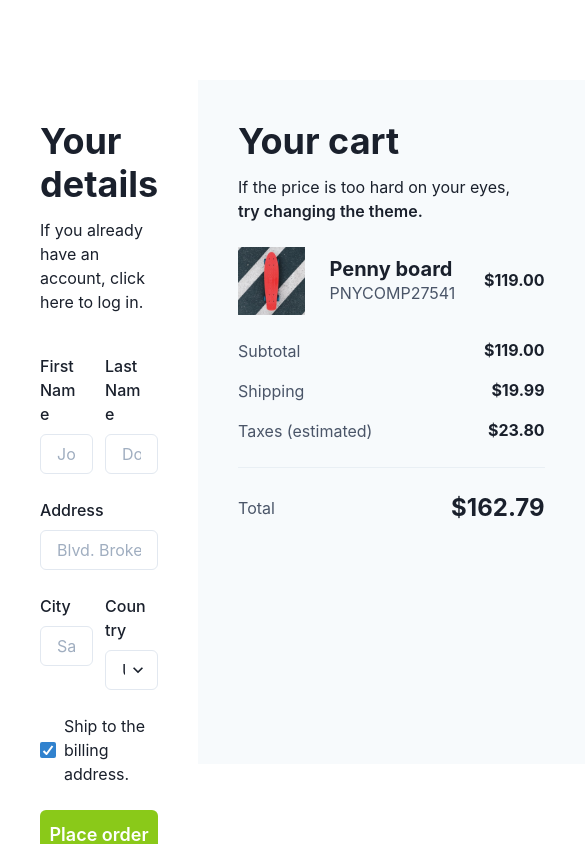
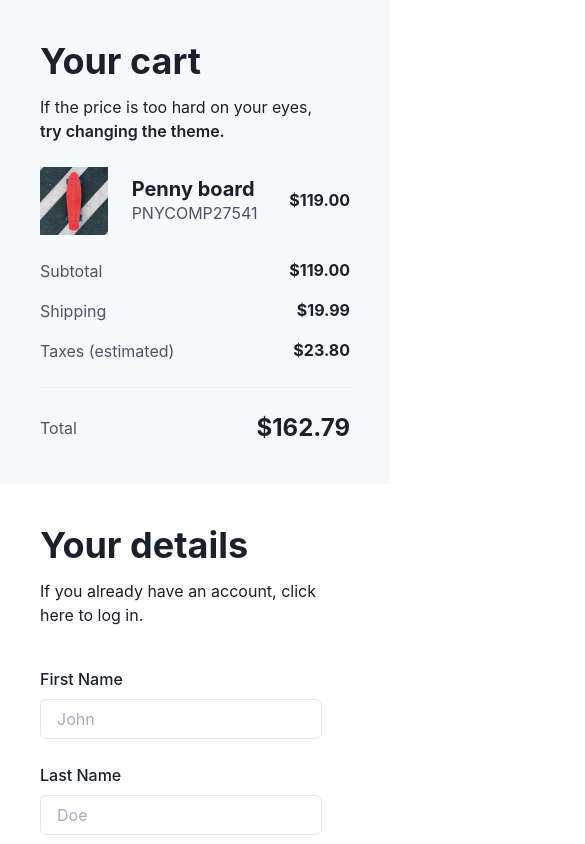
Before and after one commit to babugia/chakra-ui-getting-started, a Next.js app: page / in a window 390 px wide. Shown: the top 844 px of the page, 585 px wide, since content can reach past the window. Built offline with nearby package versions, Linux system fonts and the light colour scheme.

Commit message:
feat: responsive design

```diff
--- a/pages/index.tsx
+++ b/pages/index.tsx
@@ -2,9 +2,19 @@
 import { Cart, Details } from './src/sections';
 
 const IndexPage = () => {
+  // The array syntax map through default theme / breakpoints
+
+  // there are 3 ways to achieve responsive design in chakra ui,
+  // 1- Array syntax
+  // 2- Object syntax
+  // 3- useBreakpointValue hook
   return (
   <Container maxW="container.xl" padding={0}>
-    <Flex h="100vh" py={20}>
+    <Flex
+      h={{base: 'auto', md: '100vh'}}
+      py={[0, 10, 20]}
+      direction={{base: 'column-reverse', md: 'row'}}
+    >
       <Details />
       <Cart />
     </Flex>
--- a/pages/src/sections/details.tsx
+++ b/pages/src/sections/details.tsx
@@ -1,6 +1,8 @@
-import { FormControl, FormLabel, Input, VStack, Heading, Text, SimpleGrid, GridItem, Select, Checkbox, Button } from '@chakra-ui/react';
+import { FormControl, FormLabel, Input, VStack, Heading, Text, SimpleGrid, GridItem, Select, Checkbox, Button, useBreakpointValue } from '@chakra-ui/react';
 
 const Details = () => {
+  const colSpan = useBreakpointValue({ base: 2, md: 1 });
+
 
   // if you want px, divide by 4, e.g: 12 px spacing, so spacing will be 3.
   // TODO finalize layout - https://www.figma.com/file/vOcnzw9yT05grSCD1ji7ax/egghead.io---Introduction-to-Chakra-UI?node-id=802%3A9205
@@ -12,31 +14,31 @@
       </VStack>
 
       <SimpleGrid columns={2} columnGap={3} rowGap={6}>
-        <GridItem colSpan={1}>
+        <GridItem colSpan={colSpan}>
           <FormControl>
             <FormLabel>First Name</FormLabel>
             <Input placeholder="John" />
           </FormControl>
         </GridItem>
-        <GridItem colSpan={1}>
+        <GridItem colSpan={colSpan}>
           <FormControl>
             <FormLabel>Last Name</FormLabel>
             <Input placeholder="Doe" />
           </FormControl>
         </GridItem>
-        <GridItem colSpan={2}>
+        <GridItem colSpan={colSpan}>
           <FormControl>
             <FormLabel>Address</FormLabel>
             <Input placeholder="Blvd. Broken Dreams 21" />
           </FormControl>
         </GridItem>
-        <GridItem colSpan={1}>
+        <GridItem colSpan={colSpan}>
           <FormControl>
             <FormLabel>City</FormLabel>
             <Input placeholder="San Francisco" />
           </FormControl>
         </GridItem>
-        <GridItem colSpan={1}>
+        <GridItem colSpan={colSpan}>
           <FormControl>
             <FormLabel>Country</FormLabel>
             <Select>
```
